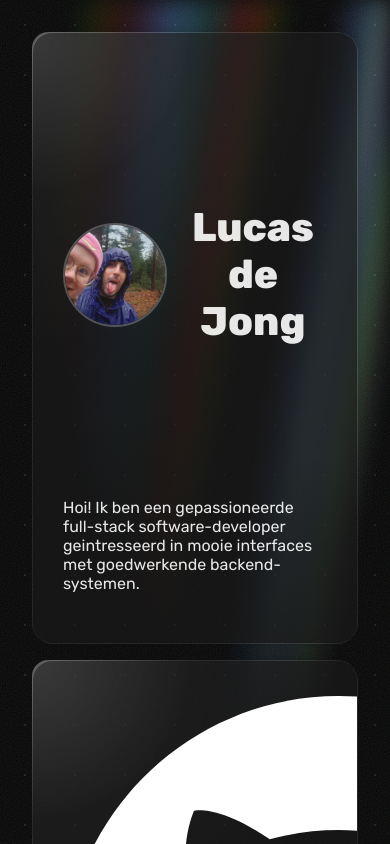
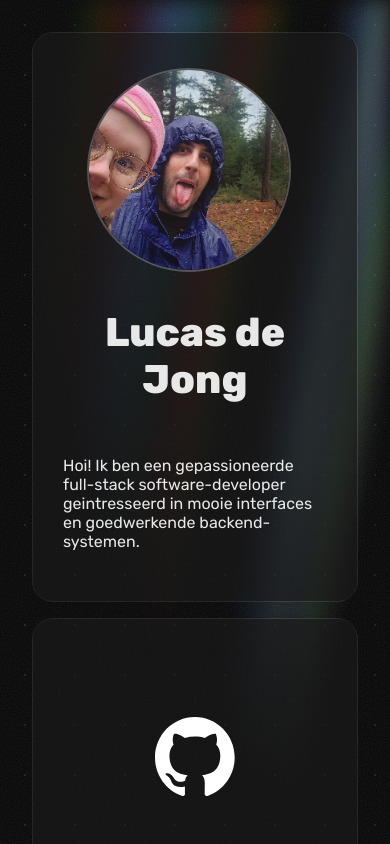
Before and after one commit to Somfic/portfolio, a SvelteKit app: page / in a window 390 px wide. Shown: the top 844 px of the page. Built offline with nearby package versions, Linux system fonts and the light colour scheme.

Commit message:
🐛 Fix layout
semver: patch

```diff
--- a/src/lib/Grain.svelte
+++ b/src/lib/Grain.svelte
@@ -1,21 +1,11 @@
 <script lang="ts">
 	import { onMount } from 'svelte';
 
-	let width = 0;
-	let height = 0;
-
-	onMount(() => {
-		document.addEventListener('resize', onResize);
-		onResize();
-	});
-
-	function onResize() {
-		width = window.innerWidth * 1;
-		height = window.innerHeight * 1;
-	}
+	let width = 10000;
+	let height = 10000;
 </script>
 
-<svg xmlns="http://www.w3.org/2000/svg">
+<svg xmlns="http://www.w3.org/2000/svg" on:resize={onresize}>
 	<filter id="noise" x="0" y="0">
 		<feTurbulence type="fractalNoise" baseFrequency="0.8" numOctaves="1" />
 		<feBlend mode="screen" />
--- a/src/routes/+page.svelte
+++ b/src/routes/+page.svelte
@@ -20,19 +20,25 @@
 <Grain />
 
 <main>
-	<Item width={2} height={2}><Me /></Item>
-	<Item width={1} height={1}><ButtonLink type="github" link="https://github.com/Somfic" /></Item>
-	<Item width={1} height={1}>
-		<ButtonLink type="linkedin" link="https://www.linkedin.com/in/lvdejong/" /></Item
+	<Item width={6} width_m={8} height={2}>
+		<Me />
+	</Item>
+	<Item width={3} width_m={4} height={1}>
+		<ButtonLink type="github" link="https://github.com/Somfic" />
+	</Item>
+	<Item width={3} width_m={4} height={1}>
+		<ButtonLink type="linkedin" link="https://www.linkedin.com/in/lvdejong/" />
+	</Item>
+	<Item width={6} width_m={6} height={1}
+		><ButtonLink type="email" link="mailto:lucas@somfic.dev" /></Item
 	>
-	<Item width={2} height={1}><ButtonLink type="email" link="mailto:lucas@somfic.dev" /></Item>
-	<Item width={4} height={1}>
+	<Item width={12} width_m={12} height={1}>
 		<Scroller>
 			<ScrollerTechItems />
 		</Scroller>
 	</Item>
-
-	<Item width={3} height={1}>
+	<Item width={3} width_m={6} height={1}><p>idk what to put here</p></Item>
+	<Item width={9} width_m={8} height={1}>
 		<div class="experience">
 			<Experience
 				title="HBO Technische Informatica"
@@ -50,8 +56,10 @@
 			/>
 		</div>
 	</Item>
-	<Item width={2} height={2} padding={0}><Image url="location.png" /></Item>
-	<Item width={2} height={3}>
+	<Item width={6} width_m={4} height={2} height_m={1} padding={0}>
+		<Image url="location.png" />
+	</Item>
+	<Item width={6} width_m={12} height={3}>
 		<Project
 			title="EliteAPI"
 			description=".NET library voor het communiceren met het ruimte-spel 'Elite: Dangerous'. Populair bij Twitch-streamers om stemcommando's te gebruiken."
@@ -65,7 +73,7 @@
 			streamers="10+"
 		/>
 	</Item>
-	<Item width={2} height={3}>
+	<Item width={6} width_m={12} height={3}>
 		<Project
 			title="Boebot"
 			description="Een robot die door middel van meerdere sensoren zelfstandig lijnen kan volgen, obstakels kan ontwijken en vracht kan vervoeren."
@@ -78,7 +86,7 @@
 		/>
 	</Item>
 
-	<Item width={2} height={3}>
+	<Item width={6} width_m={12} height={3}>
 		<Project
 			title="Moviez"
 			description="Een webapplicatie met een overzicht van films die in mijn lokale bioscoop draaien, aangestuurd door de Kinepolis API."
@@ -90,7 +98,7 @@
 			github="https://github.com/Somfic/moviez"
 		/>
 	</Item>
-	<Item width={2} height={3}>
+	<Item width={6} width_m={12} height={3}>
 		<Project
 			title="Schoolplanner"
 			description="2D from-scratch grafische applicatie voor het plannen van schoolroosters en het simuleren van drukte op de gangen en in klaslokalen."
@@ -102,7 +110,7 @@
 			github="https://github.com/Somfic/1.3-SchoolPlanner"
 		/>
 	</Item>
-	<Item width={2} height={3}>
+	<Item width={6} width_m={12} height={3}>
 		<Project
 			title="Eiland doolhoven"
 			description="2.5D from-scratch grafische applicatie voor het genereren van doolhoven op procedureel gegenereerde eilanden."
@@ -115,7 +123,7 @@
 		/>
 	</Item>
 
-	<Item width={2} height={3}>
+	<Item width={6} width_m={12} height={3}>
 		<Project
 			title="Committer"
 			description="CLI tool om consistente commit-berichten te genereren volgens de Gitmoji richtlijnen."
@@ -128,7 +136,7 @@
 		/>
 	</Item>
 
-	<Item width={2} height={3}>
+	<Item width={6} width_m={12} height={3}>
 		<Project
 			title="Skool Workshop"
 			description="Full-stack web applicatie voor het beheren van workshops en inschrijvingen voor 'SkoolWorkshop', een workshop-oraganisatie in Breda."
@@ -190,17 +198,18 @@
 	main {
 		padding: 2rem;
 		display: grid;
-		grid-auto-columns: repeat(4, 1fr);
+
 		grid-auto-rows: 1fr;
+		grid-template-columns: repeat(12, 1fr);
+
 		gap: 1rem;
 		// dense grid
 		grid-auto-flow: dense;
-
 		max-width: 999px;
 
 		// When on tablet
-		@media (max-width: 800px) {
-			grid-auto-columns: 1fr;
+		@media (min-width: 999px) {
+			grid-auto-columns: 1fr 1fr;
 		}
 	}
 </style>
--- a/src/routes/grid/Item.svelte
+++ b/src/routes/grid/Item.svelte
@@ -8,7 +8,13 @@
 
 	export let padding = 30;
 	export let width: number;
+	export let width_m: number = width;
+	export let width_s: number = 12;
+
 	export let height: number;
+	export let height_m: number = height;
+
+	let rotate = (Math.random() - 0.5) * 2;
 
 	onMount(() => {
 		window.addEventListener('mousemove', onMouseMove);
@@ -16,11 +22,17 @@
 		element.style.setProperty('--paddingX', `${padding * 1.15}px`);
 		element.style.setProperty('--paddingY', `${padding}px`);
 
-		element.style.setProperty('--x', `0px`);
-		element.style.setProperty('--y', `0px`);
+		element.style.setProperty('--x', `-1000px`);
+		element.style.setProperty('--y', `-1000px`);
 
-		element.style.setProperty('--width', `0px`);
-		element.style.setProperty('--height', `0px`);
+		element.style.setProperty('--width', `${width}`);
+		element.style.setProperty('--width-m', `${width_m}`);
+		element.style.setProperty('--width-s', `${width_s}`);
+
+		element.style.setProperty('--height', `${height}`);
+		element.style.setProperty('--height-m', `${height_m}`);
+
+		element.style.setProperty('--rotate', `${rotate}deg`);
 	});
 
 	function onMouseMove(event: MouseEvent) {
@@ -32,9 +44,6 @@
 
 		element.style.setProperty('--x', `${x}px`);
 		element.style.setProperty('--y', `${y}px`);
-
-		element.style.setProperty('--width', `${width}`);
-		element.style.setProperty('--height', `${height}`);
 	}
 </script>
 
@@ -52,8 +61,8 @@
 	.card {
 		background-color: rgba(255, 255, 255, 0.1);
 		border-radius: 21px;
-
 		box-shadow: 0 0 10px rgba(0, 0, 0, 0.25);
+		transition: all 200ms ease;
 
 		//backdrop-filter: blur(10px) saturate(180%) contrast(80%) brightness(120%);
 		position: relative;
@@ -61,13 +70,23 @@
 		grid-column: span var(--width, 1);
 		grid-row: span var(--height, 1);
 
-		// When on mobile, make the card full width
-		@media (max-width: 600px) {
-			grid-column: span 12;
+		// On tablet
+		@media (max-width: 900px) {
+			grid-column: span var(--width-m, 1);
+			grid-row: span var(--height-m, 1);
 		}
 
-		&:hover > .content-wrapper {
-			background-color: rgba(0, 0, 0, 0.8);
+		// On mobile
+		@media (max-width: 600px) {
+			grid-column: span var(--width-s, 1);
+		}
+
+		&:hover {
+			transform: scale(1.005);
+
+			> .content-wrapper {
+				background-color: rgb(43, 43, 43);
+			}
 		}
 
 		> .content-wrapper {
@@ -92,7 +111,7 @@
 			max-width: calc(100% - 2px);
 			z-index: 2;
 			overflow: hidden;
-			transition: background-color 500ms;
+			transition: all 500ms;
 
 			.content {
 				display: flex;
--- a/src/routes/grid/items/ButtonLink.svelte
+++ b/src/routes/grid/items/ButtonLink.svelte
@@ -30,6 +30,6 @@
 
 	img {
 		display: block;
-		height: 100%;
+		width: 80px;
 	}
 </style>
--- a/src/routes/grid/items/Me.svelte
+++ b/src/routes/grid/items/Me.svelte
@@ -1,13 +1,13 @@
 <div class="me">
 	<div class="header">
 		<img src="/me.jpeg" alt="" />
-		<h1><span>Lucas de Jong</span></h1>
+		<h1>Lucas de Jong</h1>
 	</div>
 
 	<div>
 		<p>
 			Hoi! Ik ben een gepassioneerde full-stack software-developer geintresseerd in mooie interfaces
-			met goedwerkende backend-systemen.
+			en goedwerkende backend-systemen.
 		</p>
 	</div>
 </div>
@@ -25,6 +25,12 @@
 		flex-grow: 1;
 		justify-content: space-between;
 
+		// When the screen is small
+		@media (max-width: 900px) {
+			flex-direction: column;
+			align-items: center;
+		}
+
 		h1 {
 			font-weight: 800;
 			font-size: 2.5rem;
@@ -32,12 +38,13 @@
 			flex-grow: 1;
 			text-align: center;
 			justify-content: center;
+			align-items: center;
 		}
 
 		img {
 			border-radius: 50%;
-			width: 100px;
-			height: 100px;
+			width: 200px;
+			height: 200px;
 			z-index: 20;
 			box-shadow:
 				inset 1px 4px 6px rgba(0, 0, 0, 0.4),
```
Also changed, not shown: static/cleopatrick.jpeg (added).
